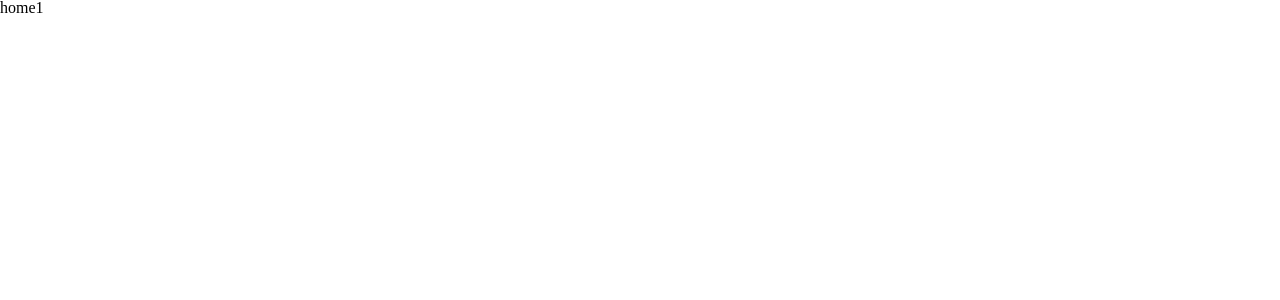
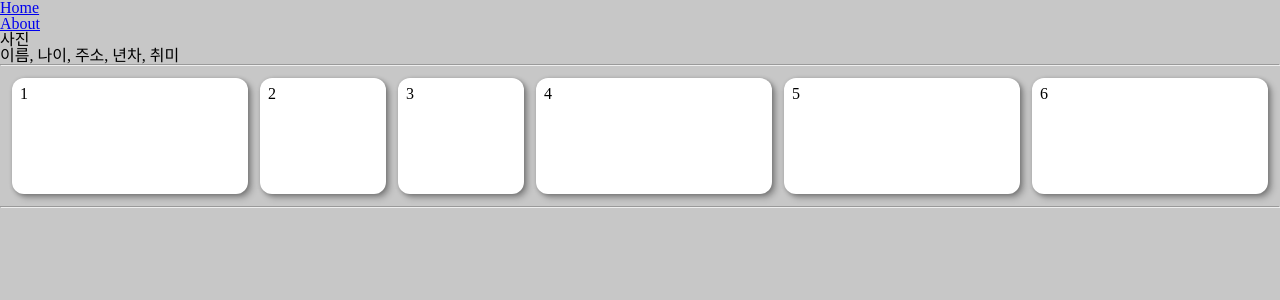
Before and after one commit to GoodPart/24_pp, a React (Create React App) app: page / in a window 1280 px wide. Shown: the top 300 px of the page. Built offline with nearby package versions, Linux system fonts and the light colour scheme.

Commit message:
판넬 작업중

```diff
--- a/package.json
+++ b/package.json
@@ -1,5 +1,5 @@
 {
-  "homepage": "https://github.com/GoodPart/24_pp",
+  "homepage": "https://goodpart.github.io/24_pp",
   "name": "pp",
   "version": "0.1.0",
   "private": true,
@@ -12,7 +12,7 @@
     "react-dom": "^18.2.0",
     "react-router-dom": "^6.22.3",
     "react-scripts": "5.0.1",
-    "styled-component": "^2.8.0",
+    "styled-components": "^6.1.8",
     "web-vitals": "^2.1.4"
   },
   "scripts": {
--- a/src/App.js
+++ b/src/App.js
@@ -1,14 +1,30 @@
-import { Route, Routes } from "react-router-dom";
+import { BrowserRouter, Route, Routes, Link } from "react-router-dom";
 import Home from "./Home";
 import About from "./about";
 
 function App() {
   console.log("stri");
   return (
-    <Routes>
-      <Route path="/" element={<Home />} />
-      <Route path="/About" element={<About />} />
-    </Routes>
+    <BrowserRouter basename={process.env.PUBLIC_URL}>
+      <Navigation />
+      <Routes>
+        <Route exact path="/" element={<Home />} />
+        <Route path="/about" element={<About />} />
+      </Routes>
+    </BrowserRouter>
+  );
+}
+
+function Navigation() {
+  return (
+    <ul>
+      <li>
+        <Link to="/">Home</Link>
+      </li>
+      <li>
+        <Link to="/about">About</Link>
+      </li>
+    </ul>
   );
 }
 
--- a/src/Home.js
+++ b/src/Home.js
@@ -1,5 +1,31 @@
+import Panel, { PanelWrapper, PanelFlx } from "./components/panel";
 function Home() {
-  return <div>home1</div>;
+  return (
+    <div className="main">
+      <div className="information-wrap">
+        <div className="information__thumb">사진</div>
+        <div className="information__desc">이름, 나이, 주소, 년차, 취미</div>
+      </div>
+      <hr />
+      <div className="skill-wrap">
+        <PanelWrapper>
+          {/* <Panel width={300} height={500}>
+            <div>asd</div>
+          </Panel>
+          <Panel>
+            <div>asd</div>
+          </Panel> */}
+          <PanelFlx>1</PanelFlx>
+          <PanelFlx flex={0.5}>2</PanelFlx>
+          <PanelFlx flex={0.5}>3</PanelFlx>
+          <PanelFlx>4</PanelFlx>
+          <PanelFlx>5</PanelFlx>
+          <PanelFlx>6</PanelFlx>
+        </PanelWrapper>
+      </div>
+      <hr />
+    </div>
+  );
 }
 
 export default Home;
--- a/src/assets/style/common.scss
+++ b/src/assets/style/common.scss
@@ -110,6 +110,7 @@ section {
 }
 body {
   line-height: 1;
+  background-color: #c7c7c7;
 }
 menu,
 ol,
@@ -132,6 +133,11 @@ table {
   border-spacing: 0;
 }
 
+hr {
+  padding: 0;
+  margin: 0;
+}
+
 // reset
 
 .test {
--- /dev/null
+++ b/src/components/panel.js
@@ -0,0 +1,45 @@
+import styled from "styled-components";
+
+export default function Panel({ width = 200, height = 200, children }) {
+  return (
+    <PanelWrap width={width} height={height}>
+      {children}
+    </PanelWrap>
+  );
+}
+
+export function PanelFlx({ flex = 1, children }) {
+  return <PanelFlxWrap flex={flex}>{children}</PanelFlxWrap>;
+}
+
+export const PanelWrapper = styled.div`
+  display: flex;
+  flex-wrap: wrap;
+  gap: 12px;
+  padding: 12px;
+`;
+
+const PanelWrap = styled.div`
+  padding: 8px;
+  width: ${(props) => props.width}px;
+  height: ${(props) => props.height}px;
+  min-width: 100px;
+  min-height: 100px;
+  border-radius: 12px;
+  background-color: #fff;
+  transition: all 0.4s linear;
+  box-shadow: 4px 4px 6px 0 rgba(0, 0, 0, 0.26),
+    1px 1px 4px 0 rgba(0, 0, 0, 0.26);
+`;
+
+const PanelFlxWrap = styled.div`
+  padding: 8px;
+  flex: ${(props) => props.flex};
+  min-width: 100px;
+  min-height: 100px;
+  border-radius: 12px;
+  background-color: #fff;
+  transition: all 0.4s linear;
+  box-shadow: 4px 4px 6px 0 rgba(0, 0, 0, 0.26),
+    1px 1px 4px 0 rgba(0, 0, 0, 0.26);
+`;
--- /dev/null
+++ b/src/components/panelItems/item.js
@@ -0,0 +1 @@
+function Item({}) {}
--- a/src/index.js
+++ b/src/index.js
@@ -1,6 +1,5 @@
 import React from "react";
 import ReactDOM from "react-dom/client";
-import { BrowserRouter } from "react-router-dom";
 import App from "./App";
 import reportWebVitals from "./reportWebVitals";
 
@@ -8,10 +7,6 @@ import "../src/assets/style/common.scss";
 
 const root = ReactDOM.createRoot(document.getElementById("root"));
 
-root.render(
-  <BrowserRouter>
-    <App />
-  </BrowserRouter>
-);
+root.render(<App />);
 
 reportWebVitals();
```
Also changed, not shown: 1 other file (tests, documents, lock files or other folders).
